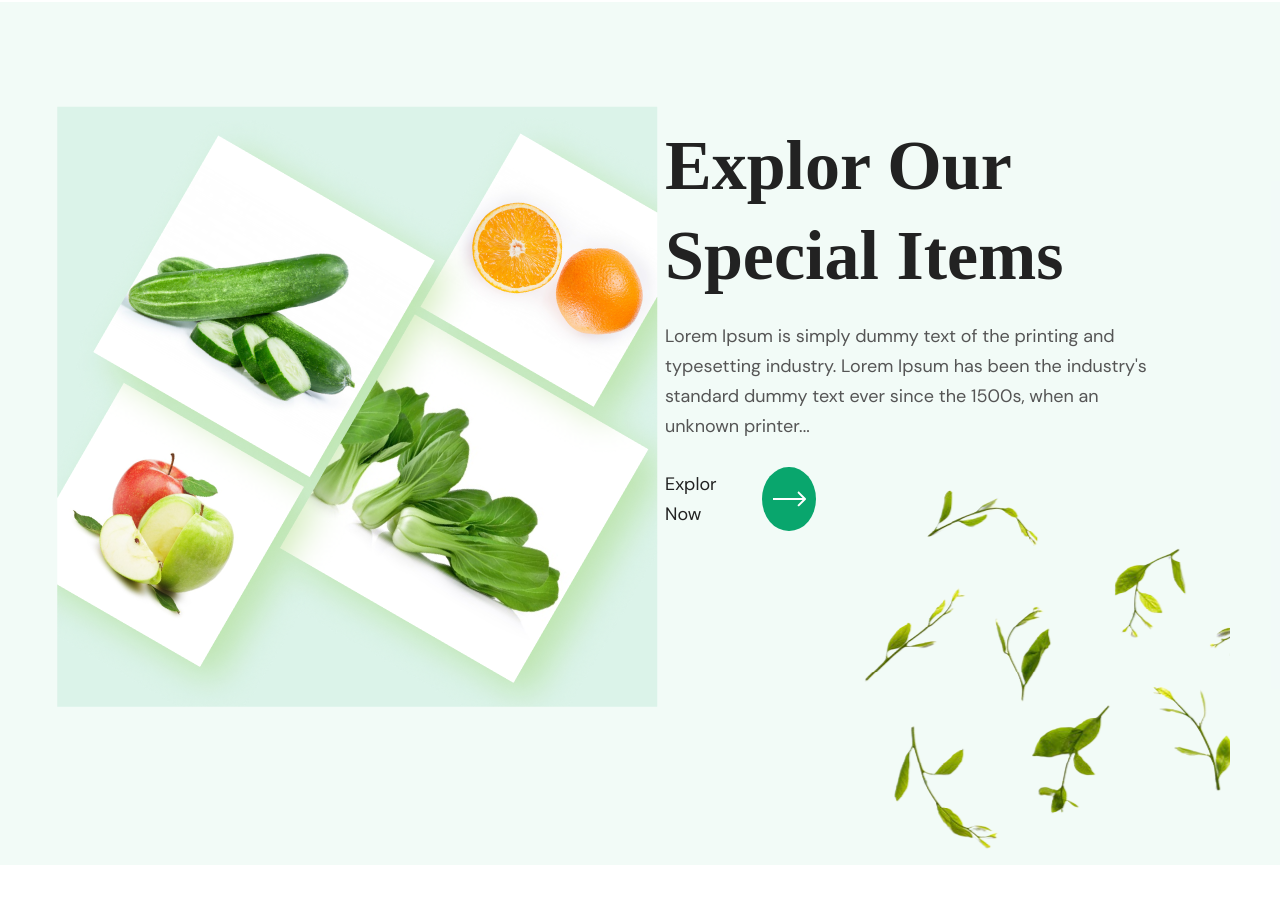
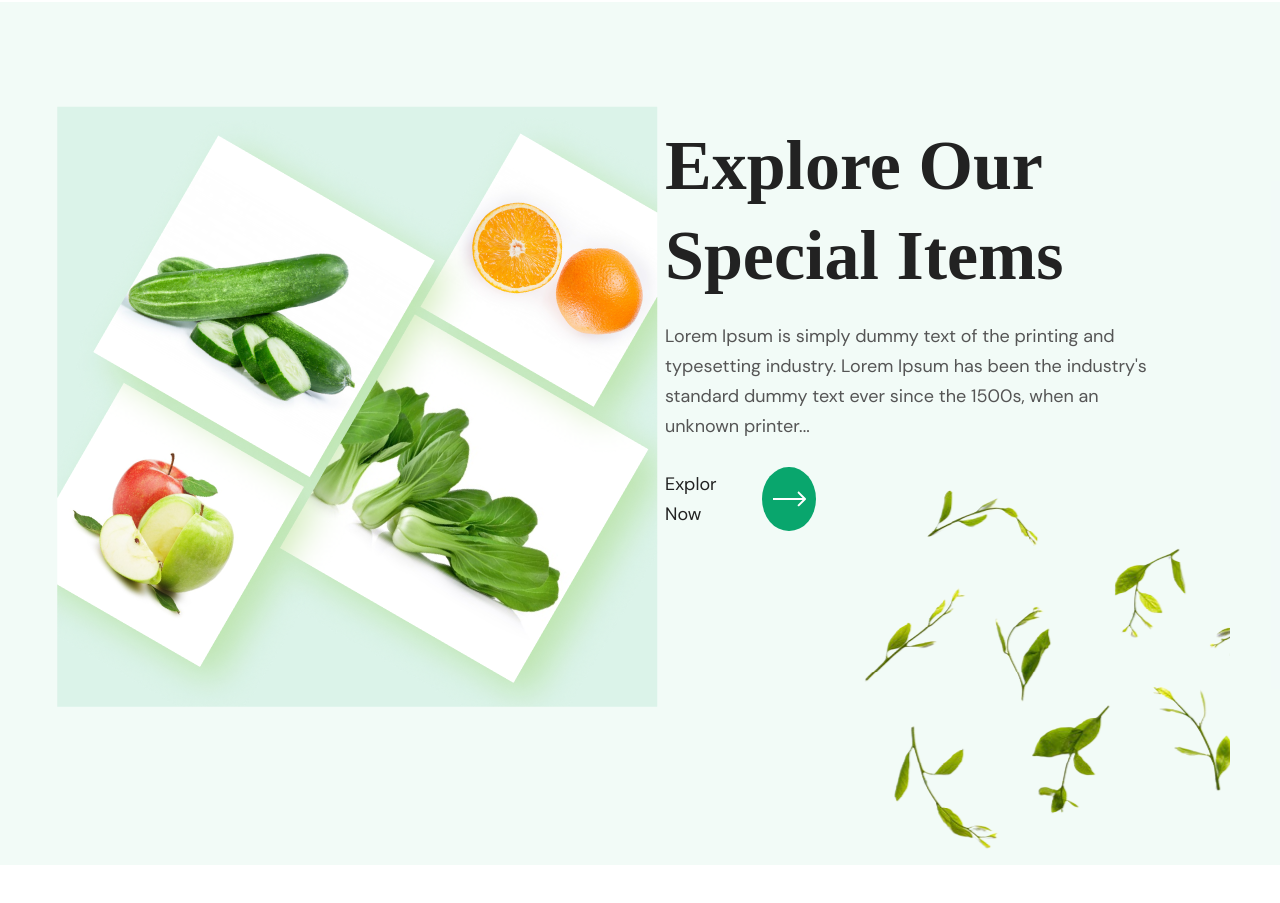
Before and after one commit to AbdulmalikN/organic-fruits, a plain HTML site: page index.html in a window 1280 px wide. Shown: the part 2360-3263 px from the top of the page. Drawn offline with Linux system fonts and the light colour scheme; a web font is replaced by a local one.

Commit message:
fixed-letter

```diff
--- a/index.html
+++ b/index.html
@@ -146,7 +146,7 @@
           </div>
           <div class="right-part-cont-02">
             <div class="toppest-text">
-              <p>Explor Our Special Items</p>
+              <p>Explore Our Special Items</p>
               <p>
                 Lorem Ipsum is simply dummy text of the printing and typesetting
                 industry. Lorem Ipsum has been the industry's standard dummy
```
